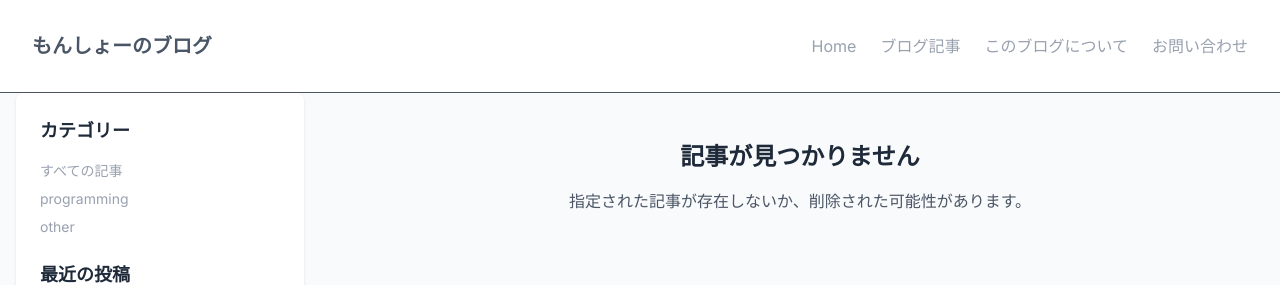
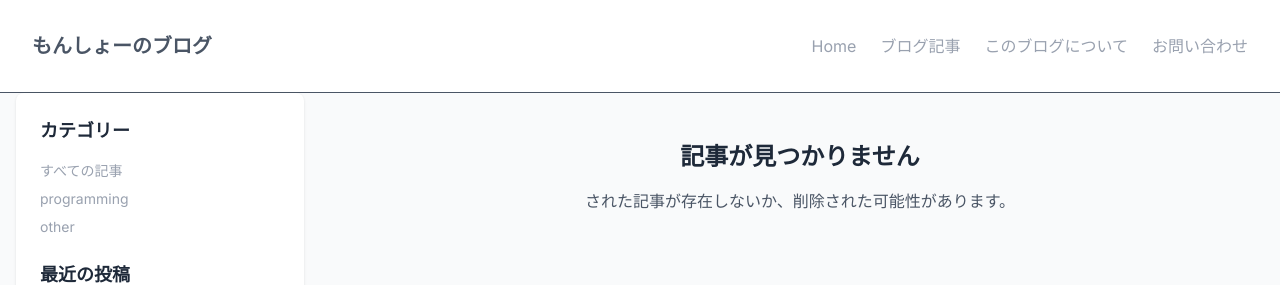
Before and after one commit to sho55/nextjs-blog, a Next.js app: page /blog/1 in a window 1280 px wide. Shown: the top 285 px of the page. Built offline with nearby package versions, Linux system fonts and the light colour scheme.

Commit message:
2章-1まで完

```diff
--- a/app/blog/[slug]/page.tsx
+++ b/app/blog/[slug]/page.tsx
@@ -66,7 +66,7 @@
         return(
             <div className="text-center py-12">
                 <h1 className="text-2xl font-bold text-gray-800 mb-4">記事が見つかりません</h1>
-                <p className="text-gray-600">指定された記事が存在しないか、削除された可能性があります。</p>
+                <p className="text-gray-600">された記事が存在しないか、削除された可能性があります。</p>
             </div>
 
         )
```
